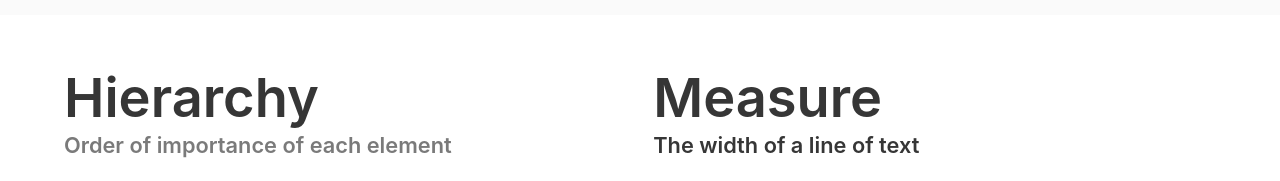
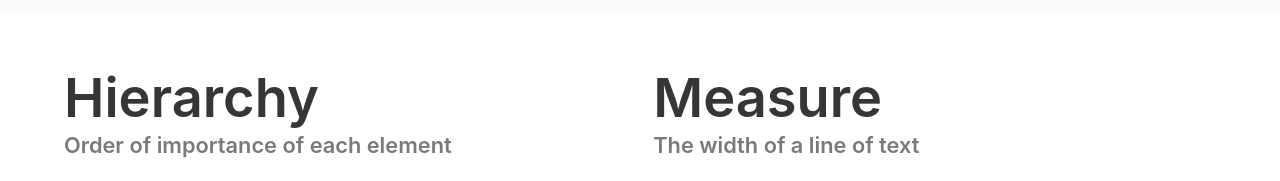
Before and after one commit to jdmar3-comp426/a02-yyifan-Onyen, a website: page index.html in a window 1280 px wide. Shown: the part 3280-3461 px from the top of the page. Drawn offline with nearby package versions, Linux system fonts and the light colour scheme; a web font is replaced by a local one.

Commit message:
initial commit

```diff
--- a/index.html
+++ b/index.html
@@ -135,7 +135,7 @@
                 </div>
                 <div class="column">
                     <h1 class="title">Measure</h1>
-                    <h5 class="subtitle has-text-grey]">The width of a line of text</h5>
+                    <h5 class="subtitle has-text-grey">The width of a line of text</h5>
                     <p>
 		    	The term 'measure' describes the width of a text block.
 		    	If you're seeking to achieve the optimum reading experience it's clearly an important consideration.
```
